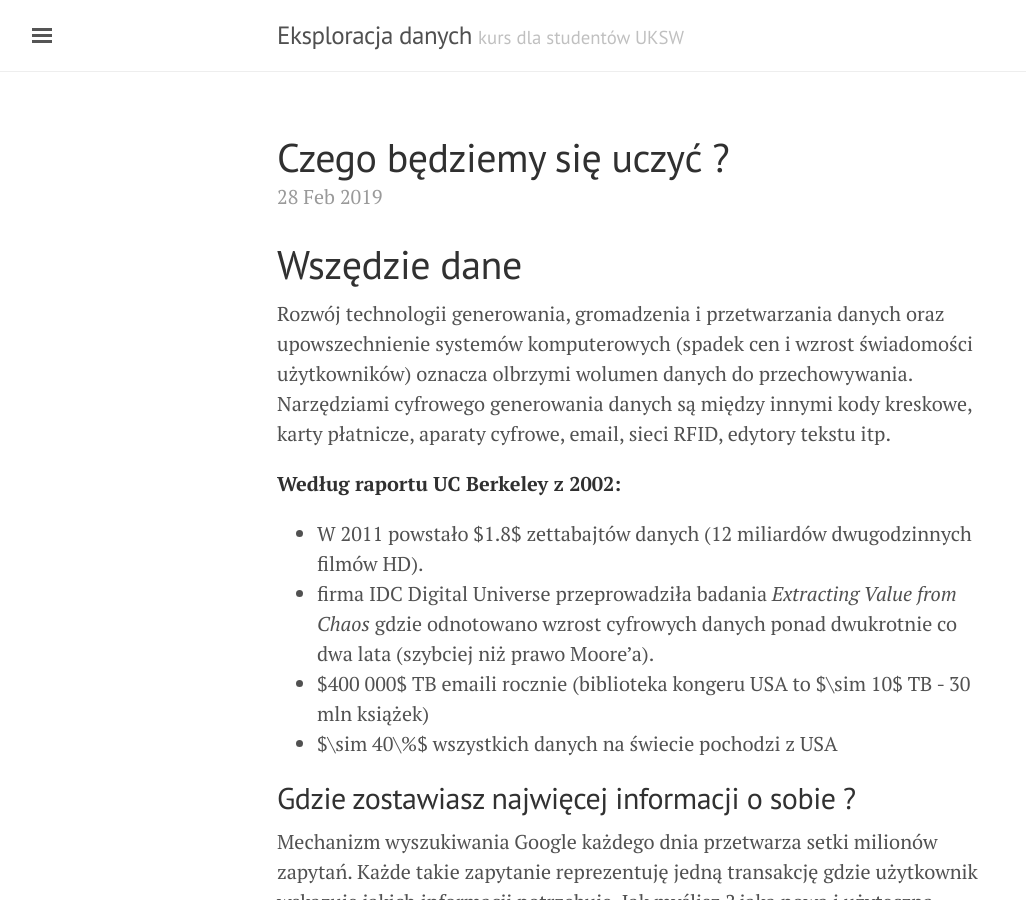
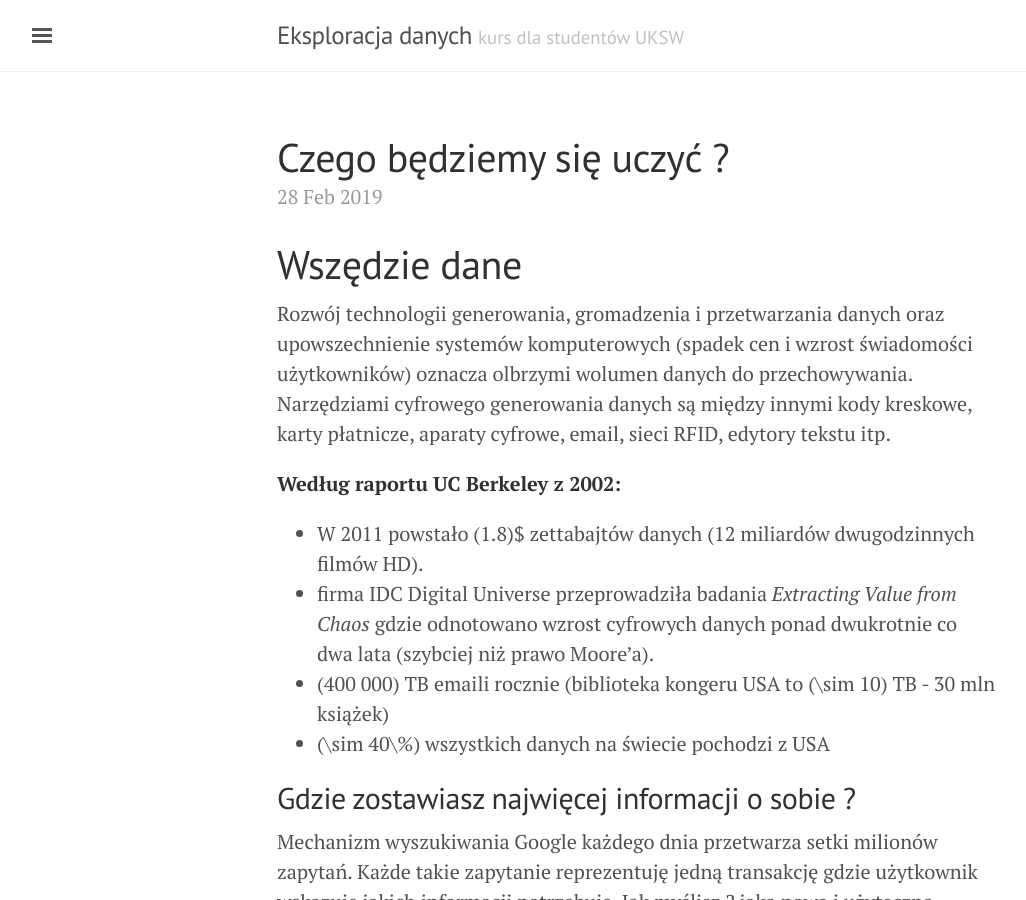
Before and after one commit to G4d0m/DataMining, a Jekyll site: the page built from _posts/2019-02-28-wyklad-1.md, in a window 1280 px wide and 900 px high. Shown: the whole window, without its empty margins (3-1029 px from the left). Built offline with Jekyll 4.4.1, drawn with Linux system fonts in a browser that asks for light colours.

```diff
--- a/_posts/2019-02-28-wyklad-1.md
+++ b/_posts/2019-02-28-wyklad-1.md
@@ -11,10 +11,10 @@ Rozwój technologii generowania, gromadzenia i przetwarzania danych oraz upowsze
 
 **Według raportu UC Berkeley z 2002:**
 
-- W 2011 powstało $1.8$ zettabajtów danych (12 miliardów dwugodzinnych filmów HD).
+- W 2011 powstało \(1.8)$ zettabajtów danych (12 miliardów dwugodzinnych filmów HD).
 - firma IDC Digital Universe przeprowadziła badania *Extracting Value from Chaos*  gdzie odnotowano wzrost cyfrowych danych ponad dwukrotnie co dwa lata (szybciej niż prawo Moore'a).
-- $400 000$ TB emaili rocznie (biblioteka kongeru USA to $\sim 10$ TB - 30 mln książek)
-- $\sim 40\%$ wszystkich danych na świecie pochodzi z USA
+- \(400 000) TB emaili rocznie (biblioteka kongeru USA to \(\sim 10) TB - 30 mln książek)
+- \(\sim 40\%) wszystkich danych na świecie pochodzi z USA
 
 ## Gdzie zostawiasz najwięcej informacji o sobie ?
 
```
